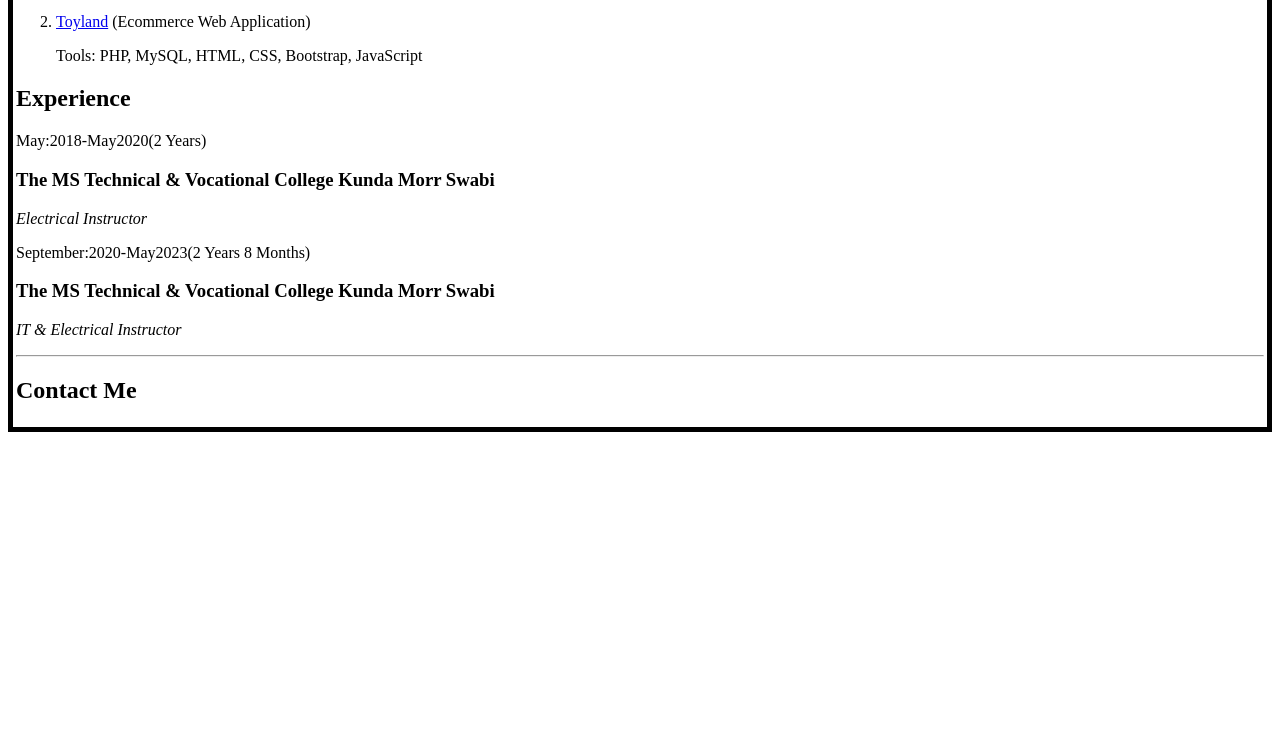
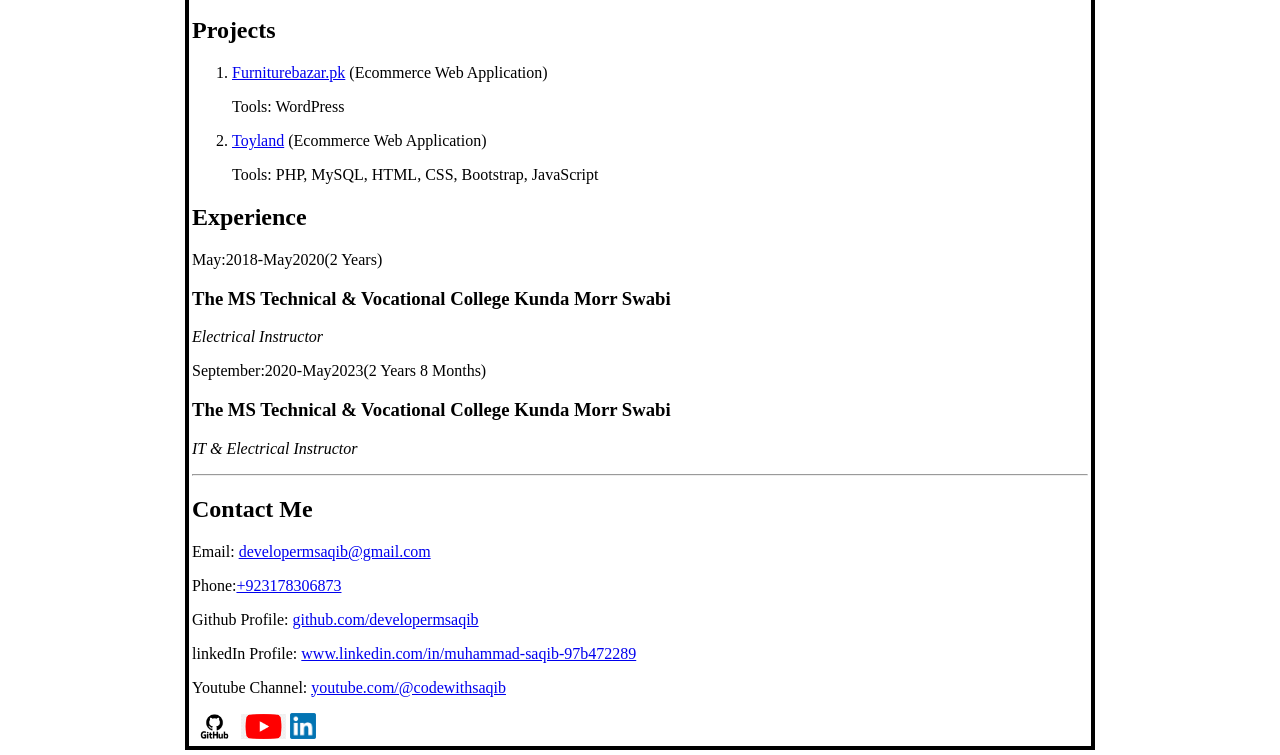
Before and after one commit to developermsaqib/cv-with-html, a plain HTML site: page index.html in a window 1280 px wide. Shown: the part 798-1553 px from the top of the page. Before the commit the page ends 1238 px from the top, so only its background shows below. Drawn offline with Linux system fonts and the light colour scheme.

Commit message:
Update contact and add images

```diff
--- a/index.html
+++ b/index.html
@@ -6,7 +6,7 @@
     <meta name="viewport" content="width=device-width, initial-scale=1.0" />
     <title>Resume | Muhammad Saqib</title>
   </head>
-  <body style="border:5px solid black;padding:3px;">
+  <body style="border:4px solid black;padding:3px; width: 70%; margin:5px auto;">
     <header>
       <table>
         <tr>
@@ -113,7 +113,14 @@
     <hr>
     <footer>
         <h2>Contact Me</h2>
-
+        <p>Email: <a href="mailto:developermsaqib@gmail.com" target="_blank">developermsaqib@gmail.com</a></p>
+        <p>Phone:<a href="tel:+923178306873" target="_blank">+923178306873</a></p>
+        <p>Github Profile: <a href="https://github.com/developermsaqib" target="_blank">github.com/developermsaqib</a></p
+        <p>linkedIn Profile:  <a href="https://www.linkedin.com/in/muhammad-saqib-97b472289/" target="_blank">www.linkedin.com/in/muhammad-saqib-97b472289</a></p>
+        <p>Youtube Channel: <a href="https://youtube.com/@codewithsaqib" target="_blank">youtube.com/@codewithsaqib</a></p>
+        <a href="https://github.com/developermsaqib" target="_blank"> <img src="./images/github.png" alt="Github Logo" width="5%"></a>
+        <a href="https://youtube.com/@codewithsaqib" target="_blank"> <img src="./images/yt.png" alt="Youtube" width="5%"></a>
+        <a href="https://www.linkedin.com/in/muhammad-saqib-97b472289" target="_blank"> <img src="./images/linkedin.png" alt="Youtube" width="3%"></a>
     </footer>
   </body>
 </html>
```
Also changed, not shown: images/Profile_pic.jpg (added), images/github.png (added), images/linkedin.png (added), images/yt.png (added).
